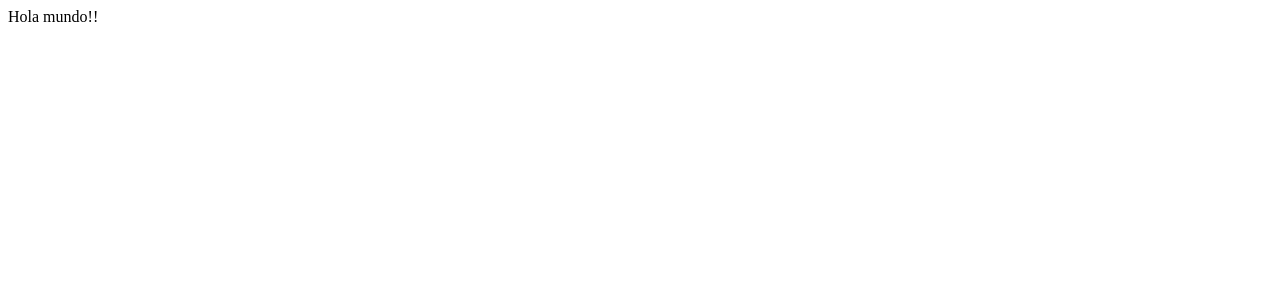
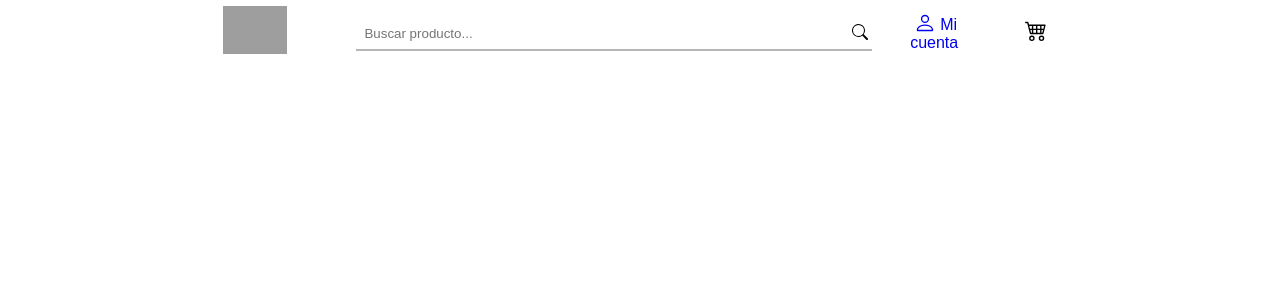
Before and after one commit to Ferboox/corebiz-frontend, a React (Create React App) app: page / in a window 1280 px wide. Shown: the top 300 px of the page. Built offline with nearby package versions, Linux system fonts and the light colour scheme; grey boxes are pictures that could not be loaded.

Commit message:
Menú responsivo

```diff
--- a/package.json
+++ b/package.json
@@ -6,7 +6,9 @@
     "@testing-library/jest-dom": "^5.16.5",
     "@testing-library/react": "^13.3.0",
     "@testing-library/user-event": "^13.5.0",
+    "bootstrap": "^5.2.0",
     "react": "^18.2.0",
+    "react-bootstrap": "^2.5.0",
     "react-dom": "^18.2.0",
     "react-scripts": "5.0.1",
     "web-vitals": "^2.1.4"
--- a/public/index.html
+++ b/public/index.html
@@ -14,6 +14,7 @@
       manifest.json provides metadata used when your web app is installed on a
       user's mobile device or desktop. See https://developers.google.com/web/fundamentals/web-app-manifest/
     -->
+
     <link rel="manifest" href="%PUBLIC_URL%/manifest.json" />
     <!--
       Notice the use of %PUBLIC_URL% in the tags above.
@@ -24,10 +25,11 @@
       work correctly both with client-side routing and a non-root public URL.
       Learn how to configure a non-root public URL by running `npm run build`.
     -->
+
+    <link rel="stylesheet" href="styles.css">
     <title>React App</title>
   </head>
   <body>
-    <noscript>You need to enable JavaScript to run this app.</noscript>
     <div id="root"></div>
     <!--
       This HTML file is a template.
--- /dev/null
+++ b/public/styles.css
@@ -0,0 +1,7 @@
+html, body{
+    margin: 0;
+    padding: 0;
+    box-sizing: border-box;
+    height: 100%;
+    width: 100%;
+}
--- /dev/null
+++ b/src/App.jsx
@@ -0,0 +1,8 @@
+import React, {useState} from "react";
+
+import { MenuNav } from "./components/menuNav/MenuNav";
+
+export function App(){
+    return(
+    <MenuNav></MenuNav>
+)}
--- a/src/components/App.jsx
+++ /dev/null
@@ -1,5 +0,0 @@
-import React from "react";
-
-export function App(){
-    return(<div>Hola mundo!!</div>)
-}
--- /dev/null
+++ b/src/components/menuNav/MenuNav.jsx
@@ -0,0 +1,58 @@
+import React, { useState } from 'react'
+
+// Styles sheet
+import './menuNav.css'
+
+// Component
+export function MenuNav() {
+
+    const [isNavExpanded, setIsNavExpanded] = useState(false)
+
+  return (
+    <div className='container'>
+        <nav className="navigation">
+
+            {/* Toogle button */}
+            <button className="toogle-button" onClick={() => {setIsNavExpanded(!isNavExpanded)}}>
+                <svg xmlns="http://www.w3.org/2000/svg" width="30" height="30" fill="currentColor" class="bi bi-list" viewBox="0 0 16 16">
+                    <path fill-rule="evenodd" d="M2.5 12a.5.5 0 0 1 .5-.5h10a.5.5 0 0 1 0 1H3a.5.5 0 0 1-.5-.5zm0-4a.5.5 0 0 1 .5-.5h10a.5.5 0 0 1 0 1H3a.5.5 0 0 1-.5-.5zm0-4a.5.5 0 0 1 .5-.5h10a.5.5 0 0 1 0 1H3a.5.5 0 0 1-.5-.5z"/>
+                </svg>
+            </button>
+
+            {/* Logo zone */}
+            <a href="/" className="brand-name">
+                <img src="https://lumimexicomx.vtexassets.com/assets/vtex/assets-builder/lumimexicomx.store-theme/2.0.1/corebiz_logo___792c2a7f859f5be56f796f3c6d27a2a6.png" alt="" />
+            </a>
+
+            <div className='form-search-lg'>
+                <input type="text" className='form-input' placeholder='Buscar producto...'/>
+                <svg xmlns="http://www.w3.org/2000/svg" width="16" height="16" fill="currentColor" class="bi bi-search lupa" viewBox="0 0 16 16">
+                    <path d="M11.742 10.344a6.5 6.5 0 1 0-1.397 1.398h-.001c.03.04.062.078.098.115l3.85 3.85a1 1 0 0 0 1.415-1.414l-3.85-3.85a1.007 1.007 0 0 0-.115-.1zM12 6.5a5.5 5.5 0 1 1-11 0 5.5 5.5 0 0 1 11 0z"/>
+                </svg>
+            </div>
+
+
+            {/* Routes */}
+            <div className={ isNavExpanded ? "navigation-menu expanded" : "navigation-menu"}>
+                <ul>
+                    <li>
+                        <a href="/home">
+                            <svg xmlns="http://www.w3.org/2000/svg" width="22" height="22" fill="currentColor" class="bi bi-person" viewBox="0 0 16 16">
+                                <path d="M8 8a3 3 0 1 0 0-6 3 3 0 0 0 0 6zm2-3a2 2 0 1 1-4 0 2 2 0 0 1 4 0zm4 8c0 1-1 1-1 1H3s-1 0-1-1 1-4 6-4 6 3 6 4zm-1-.004c-.001-.246-.154-.986-.832-1.664C11.516 10.68 10.289 10 8 10c-2.29 0-3.516.68-4.168 1.332-.678.678-.83 1.418-.832 1.664h10z"/>
+                            </svg>
+                            Mi cuenta
+                        </a>
+                    </li>
+                </ul>
+            </div>
+
+            <div className='cart'>
+                <svg xmlns="http://www.w3.org/2000/svg" width="22" height="22" fill="currentColor" class="bi bi-cart4" viewBox="0 0 16 16">
+                    <path d="M0 2.5A.5.5 0 0 1 .5 2H2a.5.5 0 0 1 .485.379L2.89 4H14.5a.5.5 0 0 1 .485.621l-1.5 6A.5.5 0 0 1 13 11H4a.5.5 0 0 1-.485-.379L1.61 3H.5a.5.5 0 0 1-.5-.5zM3.14 5l.5 2H5V5H3.14zM6 5v2h2V5H6zm3 0v2h2V5H9zm3 0v2h1.36l.5-2H12zm1.11 3H12v2h.61l.5-2zM11 8H9v2h2V8zM8 8H6v2h2V8zM5 8H3.89l.5 2H5V8zm0 5a1 1 0 1 0 0 2 1 1 0 0 0 0-2zm-2 1a2 2 0 1 1 4 0 2 2 0 0 1-4 0zm9-1a1 1 0 1 0 0 2 1 1 0 0 0 0-2zm-2 1a2 2 0 1 1 4 0 2 2 0 0 1-4 0z"/>
+                </svg>
+                <span className='count-elements'>2</span>
+            </div>
+        </nav>
+    </div>
+  )
+}
--- /dev/null
+++ b/src/components/menuNav/menuNav.css
@@ -0,0 +1,169 @@
+.container{
+    height: 60px;
+    width: 75%;
+    margin: 0 auto;
+    background: #f8f8f8;
+}
+
+.navigation {
+  height: 100%;
+  width: 100%;
+  display: flex;
+  align-items: center;
+  position: relative;
+  background-color: #fff;
+  color: black;
+}
+
+.brand-name {
+    text-decoration: none;
+    width: 20%;
+    height: 100%;
+    display: flex;
+    align-items: center;
+    justify-content: center;
+}
+
+.brand-name img{
+    max-width: 80%;
+    max-height: 80%;
+}
+
+.navigation-menu {
+    margin-left: auto;
+}
+
+.navigation-menu ul {
+    display: flex;
+    padding: 0;
+
+}
+
+.navigation-menu li {
+    list-style-type: none;
+    margin: 0 1rem;
+}
+
+.navigation-menu li a svg{
+    position: relative;
+    top: 4px;
+    margin: 0 0.25rem;
+}
+
+.navigation-menu li a {
+    text-decoration: none;
+    display: block;
+    width: 100%;
+    font-family: Arial, Helvetica, sans-serif;
+}
+
+.form-search-lg{
+    width: 57%;
+    height: 100%;
+    text-align: center;
+}
+
+.form-input{
+    width: 92%;
+    border-style: none none solid none;
+    border-color: #b6b6b6;
+    padding: 0.5rem;
+    position: relative;
+    top: 30%;
+    outline: none;
+}
+
+.form-search-lg .lupa{
+    position: relative;
+    top: 20px;
+    left: -20px;
+}
+
+.cart{
+    height: 100%;
+    width: 10%;
+    display: flex;
+    align-items: center;
+    justify-content: left;
+    cursor: pointer;
+}
+
+.cart .count-elements{
+    width: 3px;
+    height: 3px;
+    background-color: #F8475F;
+    border-radius: 50%;
+    padding: 0.5rem;
+    display: flex;
+    justify-content: center;
+    align-items: center;
+    color: white;
+    font-size: 0.9rem;
+    display: none;
+    margin: 0 0.25rem;
+}
+
+.toogle-button {
+    border: 0;
+    height: 100%;
+    width: 10%;
+    padding: 0.5rem;
+    background: #F8F8F8;
+    cursor: pointer;
+    transition: background-color 0.2s ease-in-out;
+    display: none;
+  }
+
+  @media screen and (max-width: 980px) {
+    .container{
+        width: 100%;
+    }
+
+    .brand-name {
+        width: 75%;
+        height: 50px;
+    }
+
+
+    .form-search-lg{
+        display: none;
+    }
+
+
+    .toogle-button {
+      display: block;
+    }
+
+    .navigation-menu ul {
+        position: absolute;
+        top: 50px;
+        left: 0;
+        flex-direction: column;
+        width: 100%;
+        height: calc(100vh - 77px);
+        background-color: white;
+        border-top: 1px solid black;
+        display: none;
+      }
+      .navigation-menu li {
+        text-align: center;
+        margin: 0;
+      }
+      .navigation-menu li a {
+        color: black;
+        width: 100%;
+        padding: 1.5rem 0;
+      }
+      .navigation-menu li:hover {
+        background-color: #eee;
+      }
+
+      .navigation-menu.expanded ul {
+        display: block;
+      }
+
+
+    .cart{
+        width: 15%;
+    }
+  }
--- a/src/index.js
+++ b/src/index.js
@@ -2,7 +2,7 @@
 import React from "react";
 import  ReactDOM  from "react-dom";
 
-import { App } from './components/App'
+import { App } from './App'
 
 ReactDOM.render( <App/>,
     document.getElementById('root')
```
Also changed, not shown: 1 other file (tests, documents, lock files or other folders).
